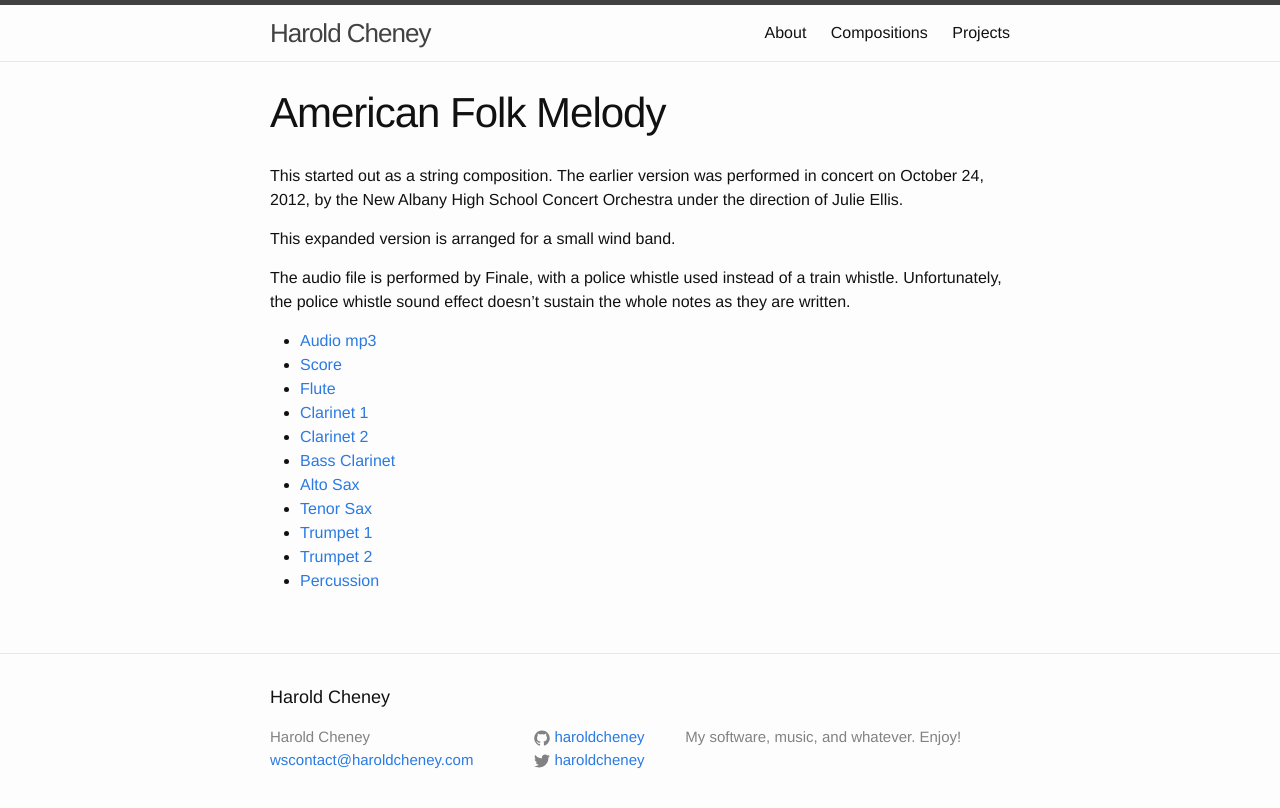
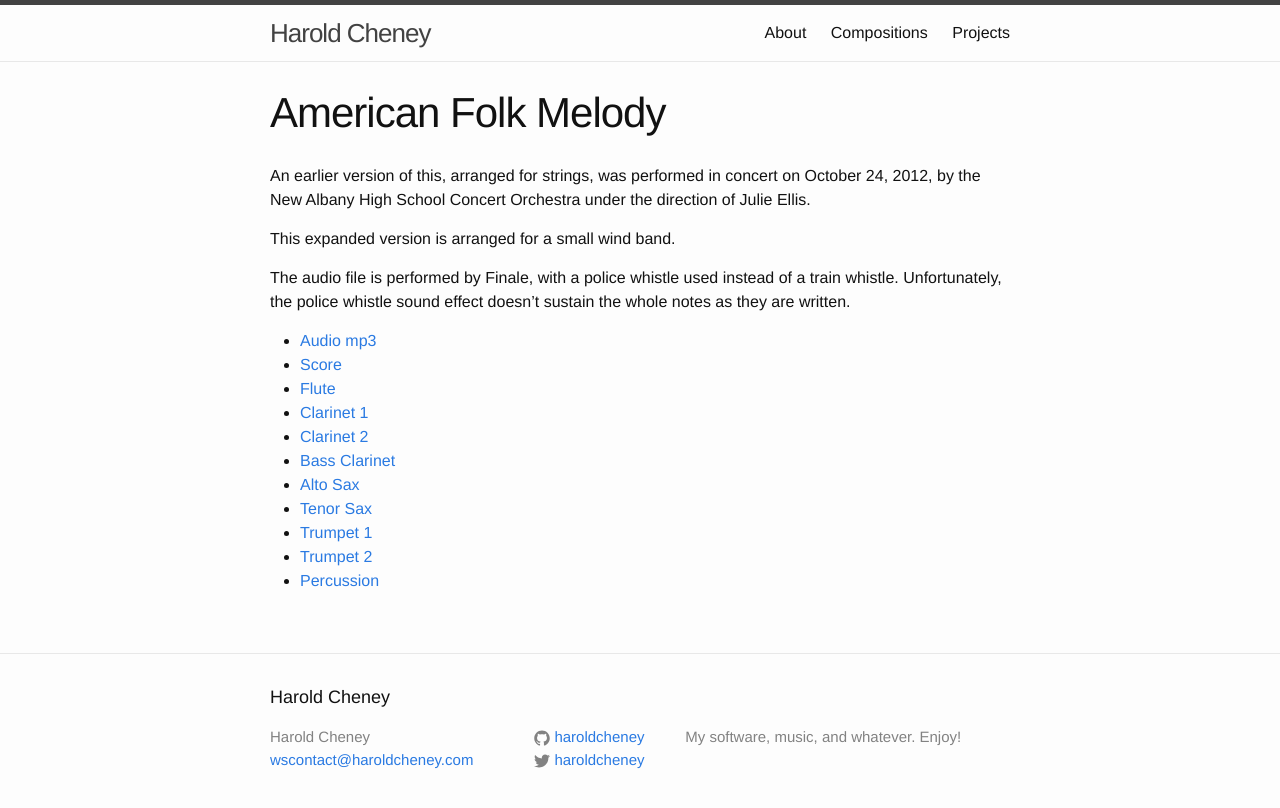
Before and after one commit to haroldcheney/haroldcheney.github.io, a Jekyll site: the page built from _compositions/american-folk-melody.md, in a window 1280 px wide. Shown: the top 808 px of the page. Built offline with Jekyll 4.4.1, drawn with Linux system fonts in a browser that asks for light colours.

Commit message:
Edit description

```diff
--- a/_compositions/american-folk-melody.md
+++ b/_compositions/american-folk-melody.md
@@ -15,9 +15,9 @@ parts:
   - Trumpet 2
   - Percussion
 ---
-This started out as a string composition. The earlier version was performed in
-concert on October 24, 2012, by the New Albany High School Concert Orchestra
-under the direction of Julie Ellis.
+An earlier version of this, arranged for strings, was performed in concert
+on October 24, 2012, by the New Albany High School Concert Orchestra under
+the direction of Julie Ellis.
 
 This expanded version is arranged for a small wind band.
 
```
